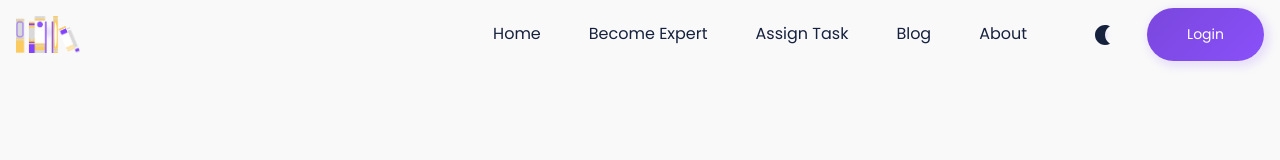
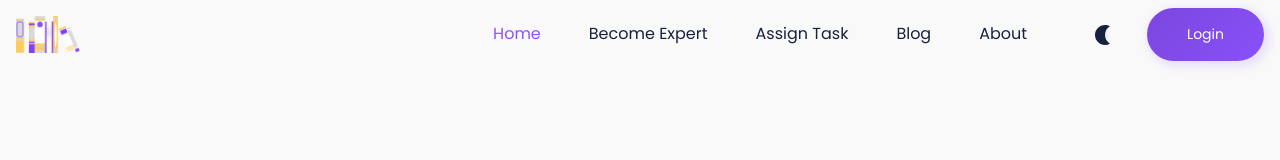
Before and after one commit to prabalbhandari04/HMP_V2, a Next.js app: page / in a window 1280 px wide. Shown: the top 160 px of the page. Built offline with nearby package versions, Linux system fonts and the light colour scheme.

Commit message:
persist theme

```diff
--- a/hooks/useThemeChanger.tsx
+++ b/hooks/useThemeChanger.tsx
@@ -8,6 +8,7 @@ const useThemeChanger = () => {
   const toggleTheme = () => {
     const newTheme = theme === themes.light ? themes.dark : themes.light
     setTheme?.(newTheme)
+    localStorage.setItem('dark', newTheme === themes.dark ? 'true' : 'false')
   }
 
   return { theme, toggleTheme }
--- a/layout/Layout.tsx
+++ b/layout/Layout.tsx
@@ -1,8 +1,11 @@
+/* eslint-disable react-hooks/exhaustive-deps */
 /* eslint-disable @next/next/no-page-custom-font */
 import Head from 'next/head'
+import React, { useEffect } from 'react'
 import styled, { ThemeProvider } from 'styled-components'
 
 import { useThemeContext } from '../context/ThemeContextProvider'
+import { themes } from '../context/Themes'
 import Global from '../styles/Global'
 import Navbar from './Navbar'
 
@@ -17,7 +20,19 @@ const Root = styled.div`
 `
 
 const Layout: React.FC<LayoutProps> = ({ children }) => {
-  const { theme } = useThemeContext();
+  const { theme, setTheme } = useThemeContext();
+
+  useEffect(() => {
+    const darkMode = localStorage.getItem('dark');
+    if (darkMode === null) {
+      localStorage.setItem('dark', 'false');
+    }
+    else if (darkMode === 'true') {
+      setTheme?.(themes.dark);
+    } else {
+      setTheme?.(themes.light);
+    }
+  }, [])
 
   return (
     <ThemeProvider theme={theme}>
--- a/layout/Navbar.tsx
+++ b/layout/Navbar.tsx
@@ -1,14 +1,20 @@
 /* eslint-disable @next/next/no-img-element */
 import React, { useState } from 'react'
 import styled from 'styled-components'
-import Button from '../components/Button'
+import { useRouter } from 'next/router'
 
 import { BiMenuAltRight } from 'react-icons/bi'
 import { MdNightlight, MdLightMode } from 'react-icons/md'
 
 import ResNavbar from './ResNavbar'
+import Button from '../components/Button'
+
 import { useThemeContext } from '../context/ThemeContextProvider'
 import useThemeChanger from '../hooks/useThemeChanger'
+
+interface NavProps {
+    active?: boolean,
+}
 
 const Container = styled.div`
     width: 100%;
@@ -35,8 +41,9 @@ const Brand = styled.div`
         transform: scale(8);
     }
 `
-const NavItems = styled.li`
+const NavItems = styled.li<NavProps>`
     cursor: pointer;
+    color: ${props => props.active ? props.theme.primary : props.theme.text};
 
     &::after {
         content: '';
@@ -47,7 +54,7 @@ const NavItems = styled.li`
         transition: all 0.3s;
     }
     &&:hover::after {
-        width: 100%;
+        width: ${props => props.active ? '0' : '100%'};
     }
 `
 const Menu = styled.div`
@@ -79,10 +86,19 @@ const Icon = styled.div`
 `
 
 const Navbar = () => {
+    const router = useRouter()
     const { theme } = useThemeContext()
     const { toggleTheme } = useThemeChanger()
 
     const [open, setOpen] = useState(false)
+
+    const getIsActive = (path: string) => {
+        if(router.pathname === path) {
+            return true
+        } else {
+            return false
+        }
+    }
 
     return (
         <Container>
@@ -93,11 +109,11 @@ const Navbar = () => {
 
                 <div className='lg:flex gap-x-16 items-center hidden'>
                     <ul className='flex gap-x-12 items-center'>
-                        <NavItems>Home</NavItems>
-                        <NavItems>Become Expert</NavItems>
-                        <NavItems>Assign Task</NavItems>
-                        <NavItems>Blog</NavItems>
-                        <NavItems>About</NavItems>
+                        <NavItems active={getIsActive('/')}>Home</NavItems>
+                        <NavItems active={getIsActive('/expert')}>Become Expert</NavItems>
+                        <NavItems active={getIsActive('/task')}>Assign Task</NavItems>
+                        <NavItems active={getIsActive('/blog')}>Blog</NavItems>
+                        <NavItems active={getIsActive('/about')}>About</NavItems>
                     </ul>
 
                     <div className='flex gap-x-8 items-center'>
```
